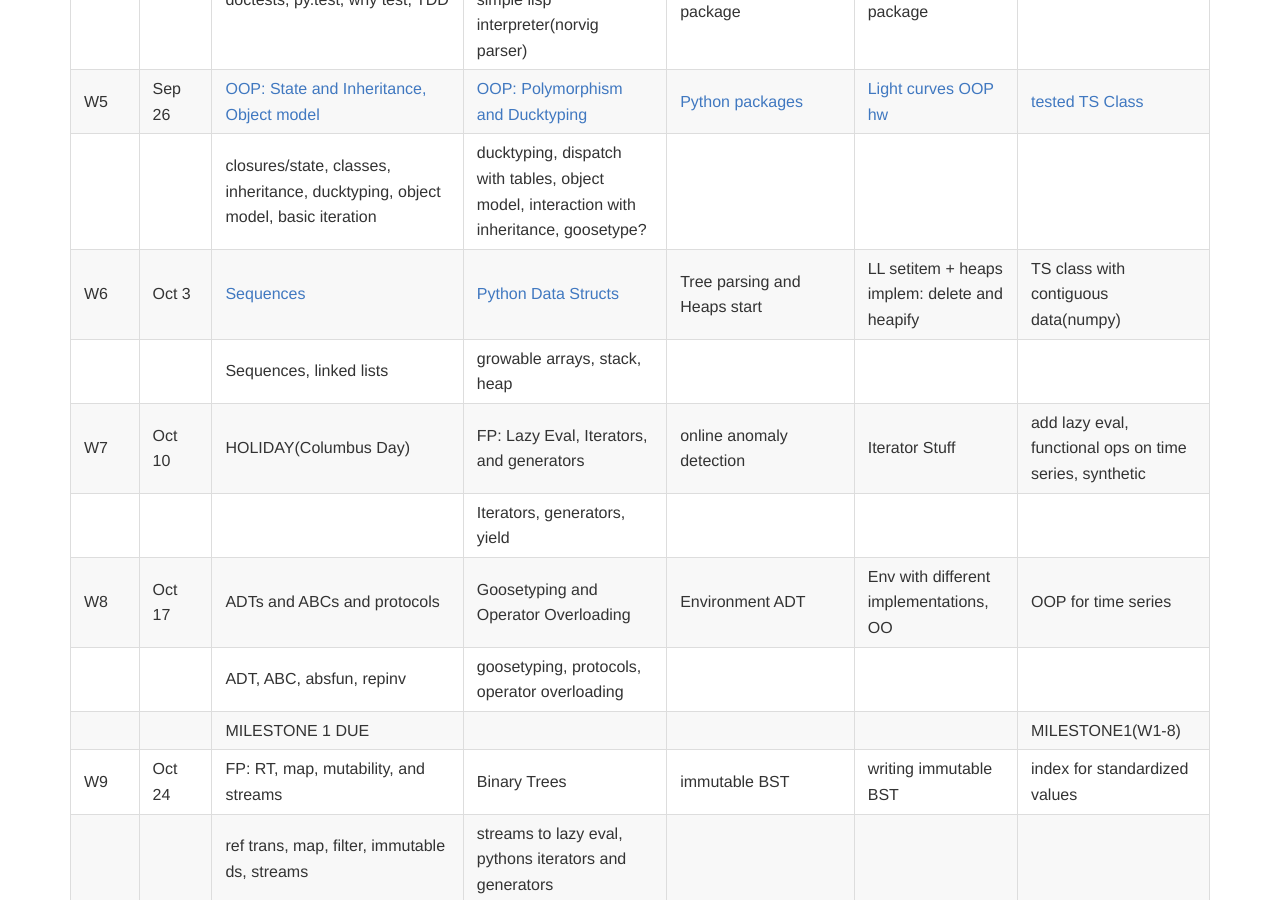
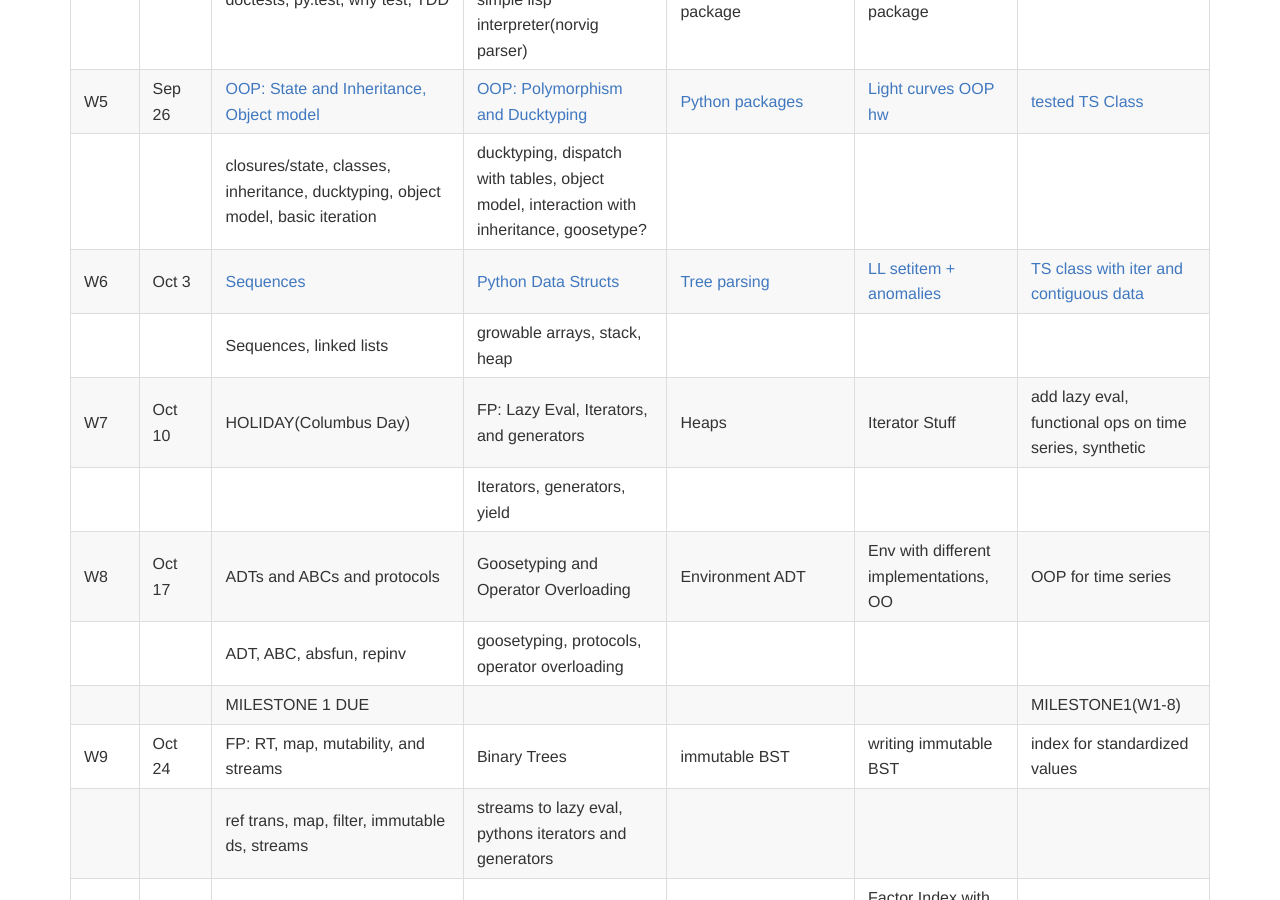
Before and after one commit to iacs-cs207/cs207-2016, a Jekyll site: the page built from schedule.md, in a window 1280 px wide and 900 px high, scrolled down 667 px. Built offline with Jekyll 4.4.1, drawn with Linux system fonts in a browser that asks for light colours; nearby versions of some CDN libraries; Markdown is read by kramdown in place of the engine named in the settings.

Commit message:
updated schedule

```diff
--- a/schedule.md
+++ b/schedule.md
@@ -14,9 +14,9 @@ layout: default
 |      |            | doctests, py.test, why test, TDD  | environments, functional vs imperative styles, a simple lisp interpreter(norvig parser) | tests and CI and package     | tests and CI and package                    |                                          |
 | W5   | Sep 26     | [OOP: State and Inheritance, Object model](https://github.com/iacs-cs207/cs207-2016/blob/master/lectures/OOP.ipynb) | [OOP: Polymorphism and Ducktyping](https://github.com/iacs-cs207/cs207-2016/blob/master/lectures/DuckPoly.ipynb)         | [Python packages](https://github.com/iacs-cs207/cs207-2016/blob/master/labs/lab5.ipynb)  | [Light curves OOP hw](https://github.com/iacs-cs207/cs207-2016/blob/master/homeworks/hw5.ipynb)                      | [tested TS Class](https://iacs-cs207.github.io/cs207-2016/projects/project1.html)                          |
 |      |            | closures/state, classes, inheritance, ducktyping, object model, basic iteration | ducktyping, dispatch with tables, object model, interaction with inheritance, goosetype? |                                          |                                          |                                          |
-| W6   | Oct 3      | [Sequences](https://github.com/iacs-cs207/cs207-2016/blob/master/lectures/Sequences.ipynb) | [Python Data Structs](https://github.com/iacs-cs207/cs207-2016/blob/master/lectures/Lists.ipynb)                         | Tree parsing and Heaps start             | LL setitem + heaps implem: delete and heapify | TS class with contiguous data(numpy)     |
+| W6   | Oct 3      | [Sequences](https://github.com/iacs-cs207/cs207-2016/blob/master/lectures/Sequences.ipynb) | [Python Data Structs](https://github.com/iacs-cs207/cs207-2016/blob/master/lectures/Lists.ipynb)                         | [Tree parsing](https://github.com/iacs-cs207/cs207-2016/blob/master/labs/lab6.ipynb)            | [LL setitem + anomalies](https://github.com/iacs-cs207/cs207-2016/blob/master/homeworks/hw6.ipynb) | [TS class with iter and contiguous data](https://iacs-cs207.github.io/cs207-2016/projects/project2.html)     |
 |      |            | Sequences, linked lists | growable arrays,  stack, heap |                                          |                                          |                                          |
-| W7   | Oct 10     | HOLIDAY(Columbus Day)                    | FP: Lazy Eval, Iterators, and generators                 | online anomaly detection                   | Iterator Stuff                            | add lazy eval, functional ops on time series, synthetic            |
+| W7   | Oct 10     | HOLIDAY(Columbus Day)                    | FP: Lazy Eval, Iterators, and generators                 | Heaps                   | Iterator Stuff                            | add lazy eval, functional ops on time series, synthetic            |
 |      |            |                                          | Iterators, generators, yield                             |                                          |                                          |                                          |
 | W8   | Oct 17     | ADTs and ABCs and protocols              | Goosetyping and Operator Overloading     | Environment ADT                          | Env with different implementations, OO       | OOP for time series                      |
 |      |            | ADT, ABC, absfun, repinv                 | goosetyping, protocols, operator overloading |                                          |                                          |                                          |
```
